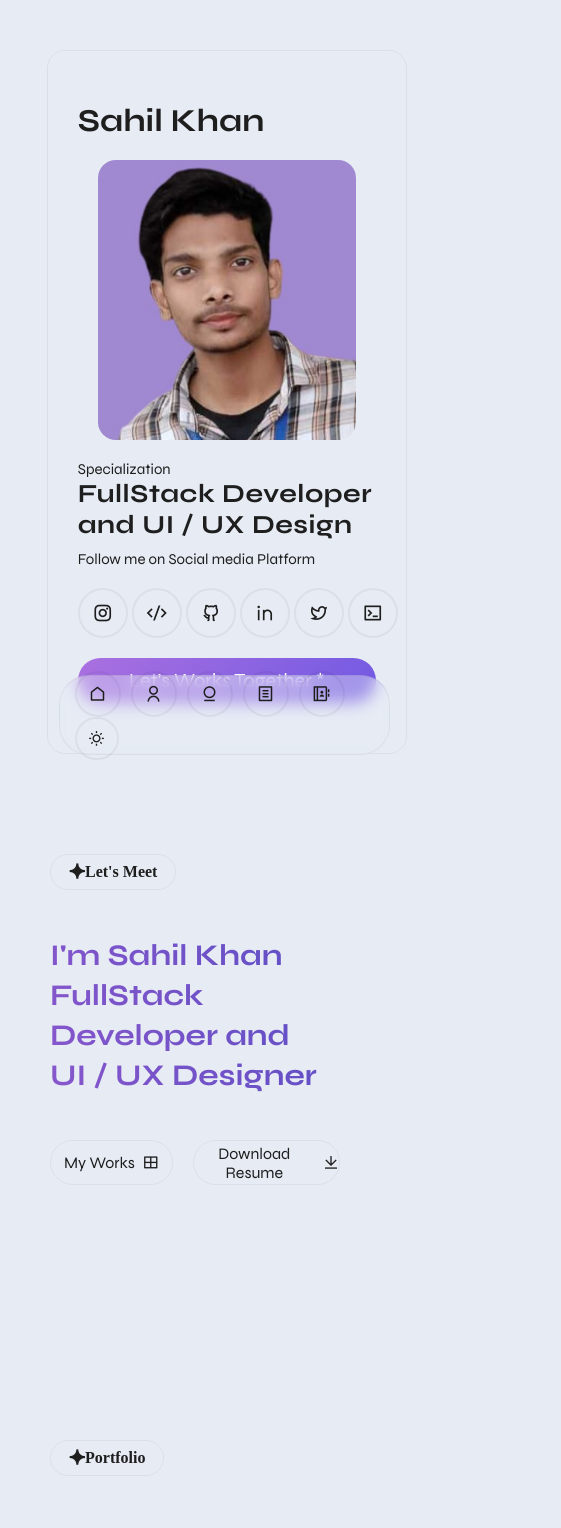
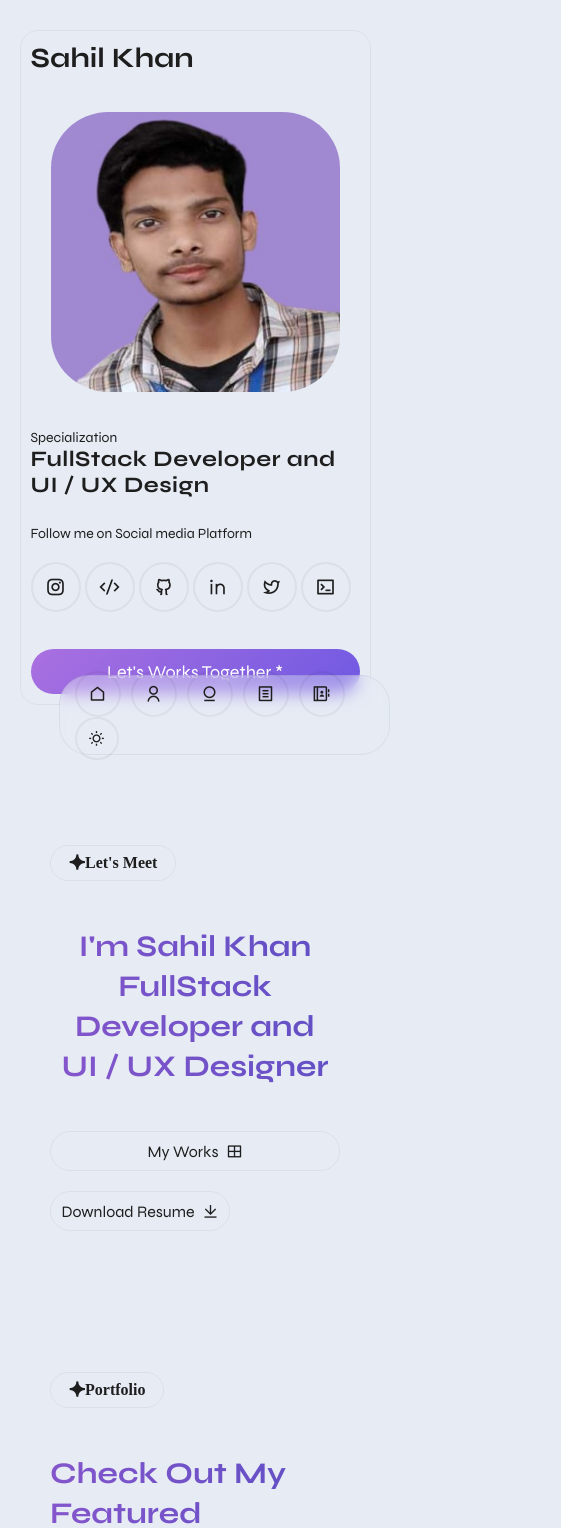
Before and after one commit to sahildevstory/portfolio-Sahil, a React (Vite) app: page / in a window 390 px wide. Shown: the top 1528 px of the page, 561 px wide, since content can reach past the window. Built offline with nearby package versions, Linux system fonts and the light colour scheme.

Commit message:
changes interaction

```diff
--- a/package.json
+++ b/package.json
@@ -10,6 +10,7 @@
     "preview": "vite preview"
   },
   "dependencies": {
+    "emailjs-com": "^3.2.0",
     "react": "^18.3.1",
     "react-dom": "^18.3.1",
     "swiper": "^11.1.9"
--- a/src/components/About/About.jsx
+++ b/src/components/About/About.jsx
@@ -7,7 +7,7 @@ import aboutImg4 from './../../assets/04.png'
 
 const About = () => {
   return (
-    <div className={`${aboutcss.AboutWrapper} section`}>
+    <div id='about' className={`${aboutcss.AboutWrapper} section`}>
          <h3 className='sectionheading'>
             <i className='ri-shining-fill'>About Me</i>
         </h3>
--- a/src/components/Header/Header.jsx
+++ b/src/components/Header/Header.jsx
@@ -15,7 +15,7 @@ const Header = () => {
                 <i className='ri-layout-grid-line'></i>
             </button>
 
-            <button onClick={() => window.open('https://drive.google.com/file/d/1U4GgdJRHyev5s5EcsMZFEfNpL3yZkGLU/view?usp=drive_link', '_blank')}>
+            <button onClick={() => window.open('https://drive.google.com/file/d/1EqoJgbhPW8rtqhIqFZTOHuaD4YCf5zDY/view?usp=sharing', '_blank')}>
                 <span>Download Resume</span>
                 <i className='ri-download-line'></i>
             </button>
--- a/src/components/Header/Header.module.css
+++ b/src/components/Header/Header.module.css
@@ -1,10 +1,12 @@
-.HeaderWrapper{
+.HeaderWrapper {
     min-height: 60vh;
-    justify-content: end;
+    display: flex; /* Ensure proper layout with flexbox */
+    flex-direction: column; /* Arrange items vertically */
+    justify-content: flex-end; /* Align content to the end */
     gap: 50px;
 }
 
-.HeaderWrapper h1{
+.HeaderWrapper h1 {
     font-size: 80px;
     line-height: 85px;
     font-weight: 700;
@@ -13,14 +15,13 @@
     -webkit-text-fill-color: transparent;
 }
 
-
 .HeaderWrapper .header_btns {
     display: flex;
     gap: 20px;
+
 }
 
-
-.HeaderWrapper .header_btns button{
+.HeaderWrapper .header_btns button {
     background: transparent;
     border: 0.5px solid var(--border-color);
     color: var(--text-color);
@@ -28,36 +29,68 @@
     align-items: center;
     justify-content: center;
     width: 150px;
+    height: 40px; /* Ensure buttons have a consistent height */
     gap: 8px;
+    font-size: 16px; /* Set a base font size */
+    padding: 10px; /* Add padding for better touch area */
+    border-radius: 30px;
+    /* Rounded corners for buttons */
+    transition: .6s;
+    /* Smooth transition for hover effects */
 }
 
-.HeaderWrapper .header_btns button:nth-of-type(2){
+.HeaderWrapper .header_btns button:nth-of-type(2) {
     width: 180px;
 }
 
-@media screen and (max-width:1300px) {
-    .HeaderWrapper h1{
-        font-size:65px;
+.HeaderWrapper .header_btns button:hover {
+
+    filter: blur(.5px);
+    transform: scale(1.02);
+    /* Adjust text color on hover */
+}
+
+/* Media Queries */
+@media screen and (max-width: 1300px) {
+    .HeaderWrapper h1 {
+        font-size: 65px;
         line-height: 70px;
     }
 }
 
-@media screen and (max-width:1100px) {
+@media screen and (max-width: 1100px) {
     .HeaderWrapper {
-        justify-content: start;
+        justify-content: center; /* Center content for medium screens */
+        text-align: center; /* Center text for medium screens */
+    }
+
+    .HeaderWrapper .header_btns {
+        justify-content: center; /* Center buttons horizontally */
     }
 }
 
-@media screen and (max-width:768px) {
-    .HeaderWrapper h1{
-        font-size:45px;
+@media screen and (max-width: 768px) {
+    .HeaderWrapper h1 {
+        font-size: 45px;
         line-height: 55px;
+    }
+
+    .HeaderWrapper .header_btns button {
+        width: 130px; /* Adjust button width for smaller screens */
     }
 }
 
-@media screen and (max-width:545px) {
-    .HeaderWrapper h1{
-        font-size:30px;
+@media screen and (max-width: 545px) {
+    .HeaderWrapper h1 {
+        font-size: 30px;
         line-height: 40px;
     }
+
+    .HeaderWrapper .header_btns {
+        flex-direction: column; /* Stack buttons vertically on very small screens */
+    }
+
+    .HeaderWrapper .header_btns button {
+        width: 100%; /* Full-width buttons for very small screens */
+    }
 }
--- a/src/components/Main/Main.jsx
+++ b/src/components/Main/Main.jsx
@@ -23,19 +23,23 @@ const Main = () => {
     return (
         <div className={mainCSS.navbar}>
             <ul>
-                <li><a href="#"><span>Home</span> <i className='ri-home-line'></i></a></li>
-                <li><a href="#"><span>About Us</span> <i className='ri-user-line'></i></a></li>
-                <li><a href="#"><span>Portfolio</span> <i className='ri-user-4-line'></i></a></li>
-                <li><a href="#"><span>Resume </span><i className='ri-file-list-line'></i></a></li>
-                <li><a href="#"><span>Contact Us </span><i className='ri-contacts-book-line'></i></a></li>
+                <li><a href="#home"><span>Home</span> <i className='ri-home-line'></i></a></li>
+                <li><a href="#about"><span>About Us</span> <i className='ri-user-line'></i></a></li>
+                <li><a href="#portfolio"><span>Portfolio</span> <i className='ri-user-4-line'></i></a></li>
+                <li><a href="#resume"><span>Resume</span> <i className='ri-file-list-line'></i></a></li>
+                <li><a href="#contact"><span>Contact Us</span> <i className='ri-contacts-book-line'></i></a></li>
                 <li id={mainCSS.nav_ThemeBtn} onClick={ThemeHandler}>
                     <i className='ri-sun-line'></i>
                 </li>
             </ul>
             <div className={mainCSS.navBtns}>
                 <i className='ri-sun-line' onClick={ThemeHandler}></i>
+                <a href="https://t.me/sahilkhan440" target="_blank">
+
                 <button>Let's Talk</button>
                 {/* <i className='ri-menu-3-line' id = {mainCSS.bars}></i> */}
+                </a>
+
             </div>
         </div>
     )
--- a/src/components/Portfolio/Portfolio.jsx
+++ b/src/components/Portfolio/Portfolio.jsx
@@ -7,7 +7,7 @@ import Portfolio4 from './../../assets/4.png'
 
 const Portfolio = () => {
   return (
-    <div className={`${portfolioCSS.PortfolioWrapper} section`}>
+    <div id='portfolio' className={`${portfolioCSS.PortfolioWrapper} section`}>
          <h3 className='sectionheading'>
             <i className='ri-shining-fill'>Portfolio</i>
         </h3>
--- a/src/components/Profile/Profile.jsx
+++ b/src/components/Profile/Profile.jsx
@@ -4,7 +4,7 @@ import HeroImg from './../../assets/log.jpg'
 
 const Profile = () => {
     return (
-        <div className={profileCSS.ProfileWrapper}>
+        <div id='home' className={profileCSS.ProfileWrapper}>
             <h2>Sahil Khan</h2>
             <div className={profileCSS.headerImg}>
                 <img src={HeroImg} alt="Image" />
--- a/src/components/Profile/Profile.module.css
+++ b/src/components/Profile/Profile.module.css
@@ -1,7 +1,7 @@
 .ProfileWrapper {
   min-height: 80vh;
   width: 360px;
-  padding: 50px 30px;
+  padding: 10px 30px;
   position: fixed;
   top: 10%;
   left: 5%;
@@ -10,6 +10,7 @@
   display: flex;
   flex-direction: column;
   justify-content: space-between;
+  background-color: var(--background-color); /* Added background color for better visibility */
 }
 
 .ProfileWrapper h2 {
@@ -20,7 +21,6 @@
 .ProfileWrapper p {
   font-size: 15px;
   color: var(--text-color);
-
 }
 
 .ProfileWrapper h3 {
@@ -41,9 +41,8 @@
   gap: 4px;
 }
 
-.socialIcons a{
+.socialIcons a {
   text-decoration: none;
-
 }
 
 .ProfileWrapper .social i {
@@ -75,7 +74,7 @@
 .ProfileWrapper .headerImg img {
   height: 100%;
   width: 100%;
-  border-radius: 18px;
+  border-radius: 20%;
 }
 
 .ProfileWrapper button {
@@ -83,11 +82,54 @@
   font-size: 20px;
 }
 
-
+/* Media Queries */
 @media screen and (max-width: 1400px) {
   .ProfileWrapper {
     position: static;
-    margin: 50px 12%;
-    left: 1%;
+    margin: 50px 20%;
+    left: auto; /* Ensure it's centered */
+    right: auto; /* Ensure it's centered */
   }
 }
+
+@media screen and (max-width: 1200px) {
+  .ProfileWrapper {
+    width: 300px; /* Adjust width for medium screens */
+    padding: 10px 20px;
+    margin: 50px 10%;
+  }
+}
+
+@media screen and (max-width: 992px) {
+  .ProfileWrapper {
+    width: 280px; /* Adjust width for smaller screens */
+    padding: 10px 15px;
+    margin: 30px 5%;
+  }
+}
+
+@media screen and (max-width: 768px) {
+  .ProfileWrapper {
+    width: 90%; /* Full width for very small screens */
+    padding: 10px;
+    top: 5%;
+    left: 5%;
+    right: 5%;
+  }
+
+  .ProfileWrapper h2 {
+    font-size: 28px;
+  }
+
+  .ProfileWrapper p {
+    font-size: 14px;
+  }
+
+  .ProfileWrapper h3 {
+    font-size: 22px;
+  }
+
+  .ProfileWrapper button {
+    font-size: 18px;
+  }
+}
--- a/src/components/Resume/Resume.jsx
+++ b/src/components/Resume/Resume.jsx
@@ -8,7 +8,7 @@ import { Autoplay } from 'swiper/modules'
 
 const Resume = () => {
     return (
-        <div className={`${resumecss.ResumeWrapper} section`}>
+        <div id='resume' className={`${resumecss.ResumeWrapper} section`}>
             <h3 className='sectionheading'>
                 <i className='ri-shining-fill'>Education</i>
             </h3>
```
Also changed, not shown: src/components/About/About.module.css (+52 -25 lines), src/components/Contact/Contact.jsx (+66 -15 lines), 1 other file (tests, documents, lock files or other folders).
